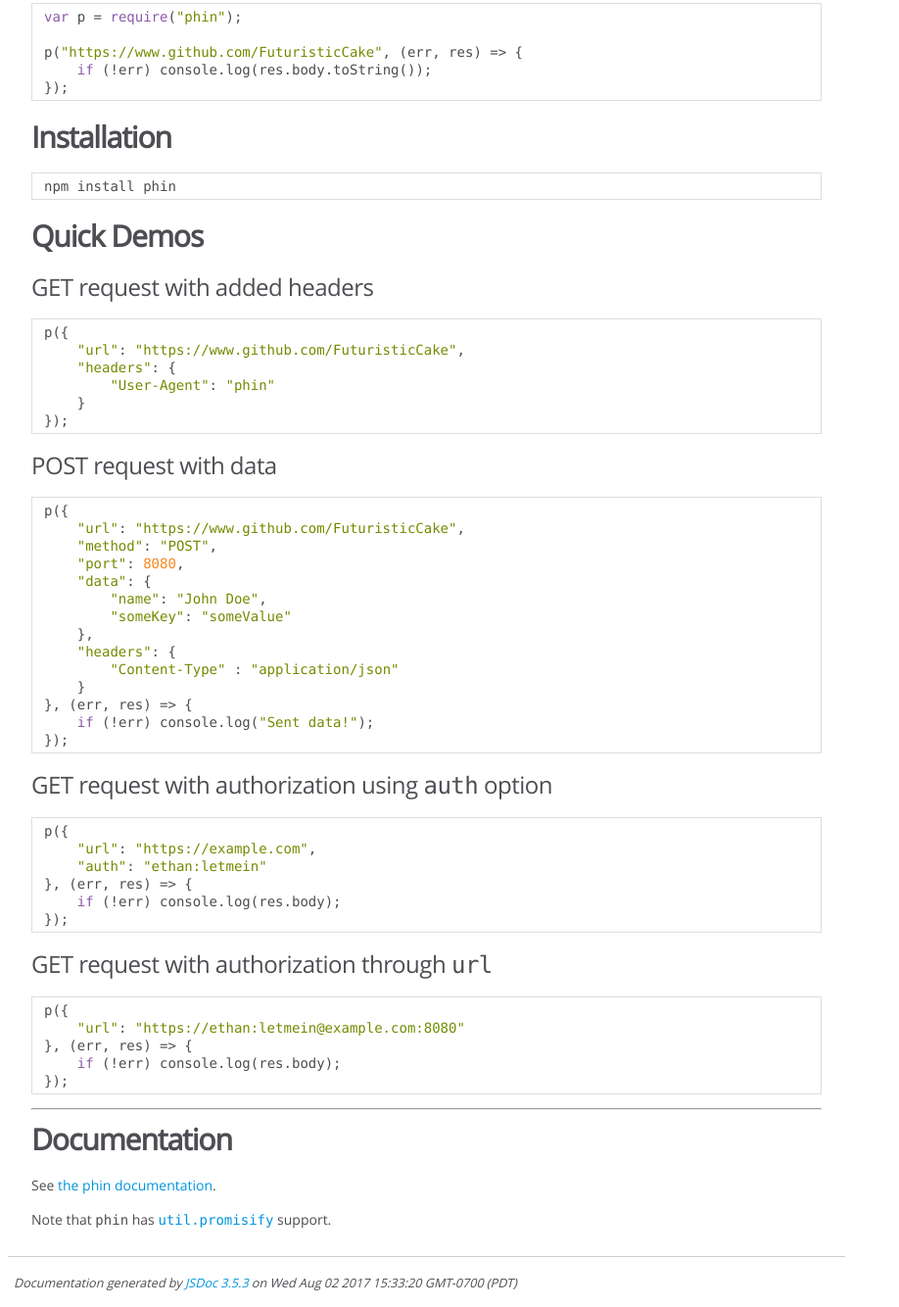
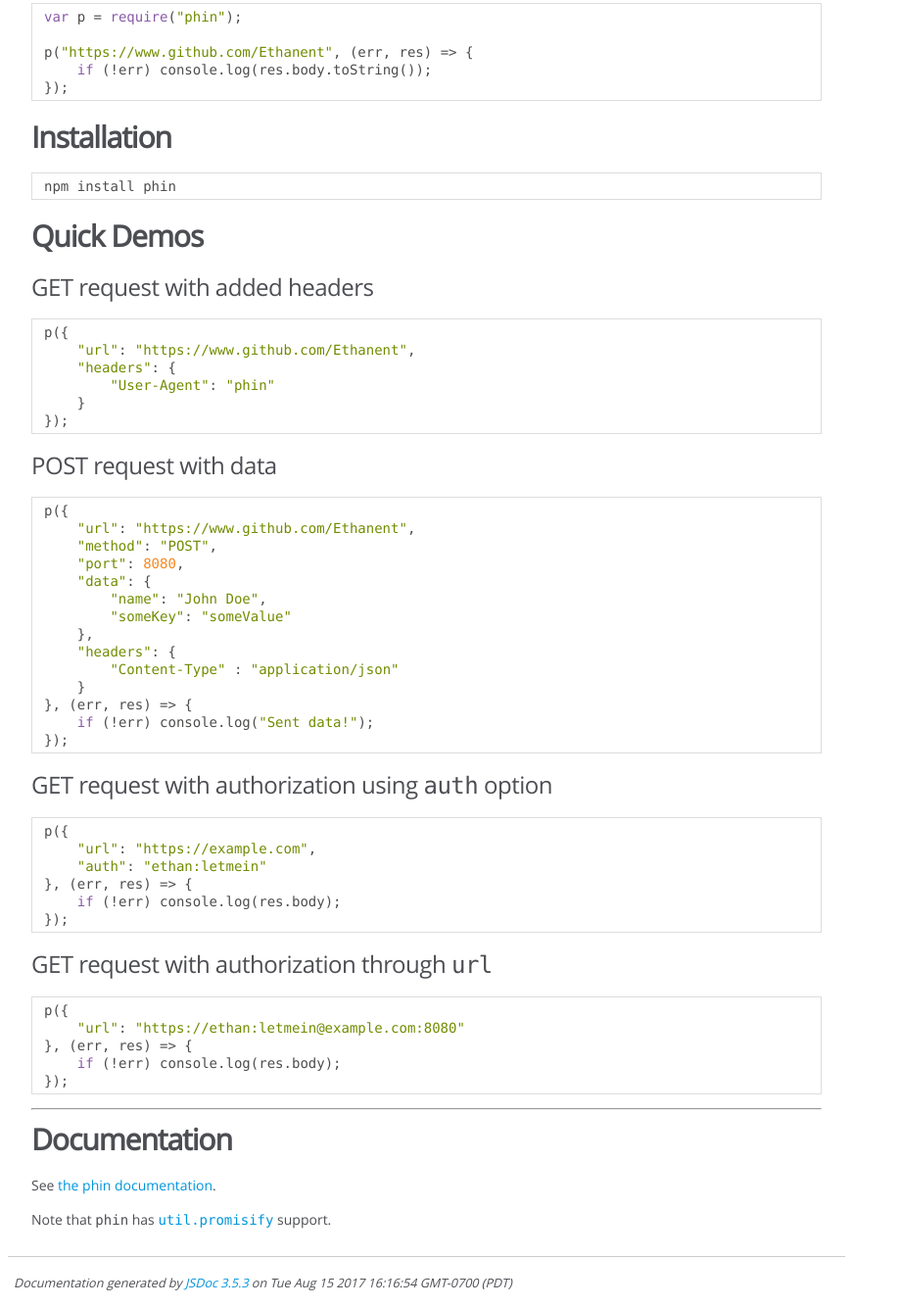
Before and after one commit to ethanent/phin, a website: page docs/index.html in a window 1280 px wide. Shown: the part 499-1833 px from the top of the page at 98% size, without its empty margins (0-918 px from the left). Drawn offline with Linux system fonts and the light colour scheme.

Commit message:
More name reference updates
FuturisticCake --> Ethanent

Attempt 2 :laughing:

```diff
--- a/docs/index.html
+++ b/docs/index.html
@@ -48,19 +48,19 @@
 </blockquote>
 <p><img src="http://i.imgur.com/SSBM2Pw.png" width="100" alt="phin logo"/></p>
 <hr>
-<p><a href="https://futuristiccake.github.io/phin/">Full documentation</a> | <a href="https://github.com/Ethanent/phin">GitHub</a> | <a href="https://www.npmjs.com/package/phin">NPM</a></p>
+<p><a href="https://ethanent.github.io/phin/">Full documentation</a> | <a href="https://github.com/Ethanent/phin">GitHub</a> | <a href="https://www.npmjs.com/package/phin">NPM</a></p>
 <h2>Simple Usage</h2><p>For a simple page GET request.</p>
 <pre class="prettyprint source lang-javascript"><code>var p = require(&quot;phin&quot;);
 
-p(&quot;https://www.github.com/FuturisticCake&quot;, (err, res) => {
+p(&quot;https://www.github.com/Ethanent&quot;, (err, res) => {
     if (!err) console.log(res.body.toString());
 });</code></pre><h2>Installation</h2><pre class="prettyprint source"><code>npm install phin</code></pre><h2>Quick Demos</h2><h3>GET request with added headers</h3><pre class="prettyprint source lang-javascript"><code>p({
-    &quot;url&quot;: &quot;https://www.github.com/FuturisticCake&quot;,
+    &quot;url&quot;: &quot;https://www.github.com/Ethanent&quot;,
     &quot;headers&quot;: {
         &quot;User-Agent&quot;: &quot;phin&quot;
     }
 });</code></pre><h3>POST request with data</h3><pre class="prettyprint source lang-javascript"><code>p({
-    &quot;url&quot;: &quot;https://www.github.com/FuturisticCake&quot;,
+    &quot;url&quot;: &quot;https://www.github.com/Ethanent&quot;,
     &quot;method&quot;: &quot;POST&quot;,
     &quot;port&quot;: 8080,
     &quot;data&quot;: {
@@ -82,7 +82,7 @@ p(&quot;https://www.github.com/FuturisticCake&quot;, (err, res) => {
 }, (err, res) => {
     if (!err) console.log(res.body);
 });</code></pre><hr>
-<h2>Documentation</h2><p>See <a href="https://futuristiccake.github.io/phin/">the phin documentation</a>.</p>
+<h2>Documentation</h2><p>See <a href="https://ethanent.github.io/phin/">the phin documentation</a>.</p>
 <p>Note that <code>phin</code> has <a href="https://nodejs.org/dist/latest-v8.x/docs/api/util.html#util_util_promisify_original"><code>util.promisify</code></a> support.</p></article>
     </section>
 
@@ -100,7 +100,7 @@ p(&quot;https://www.github.com/FuturisticCake&quot;, (err, res) => {
 <br class="clear">
 
 <footer>
-    Documentation generated by <a href="https://github.com/jsdoc3/jsdoc">JSDoc 3.5.3</a> on Wed Aug 02 2017 15:33:20 GMT-0700 (PDT)
+    Documentation generated by <a href="https://github.com/jsdoc3/jsdoc">JSDoc 3.5.3</a> on Tue Aug 15 2017 16:16:54 GMT-0700 (PDT)
 </footer>
 
 <script> prettyPrint(); </script>
--- a/package.json
+++ b/package.json
@@ -1,6 +1,6 @@
 {
   "name": "phin",
-  "version": "2.2.2",
+  "version": "2.2.3",
   "description": "Ultra-simple, lightweight, dependency-free Node.JS HTTP request client",
   "main": "index.js",
   "scripts": {
```
Also changed, not shown: docs/global.html (+1 -1 lines), docs/phin.js.html (+1 -1 lines), README.md.
